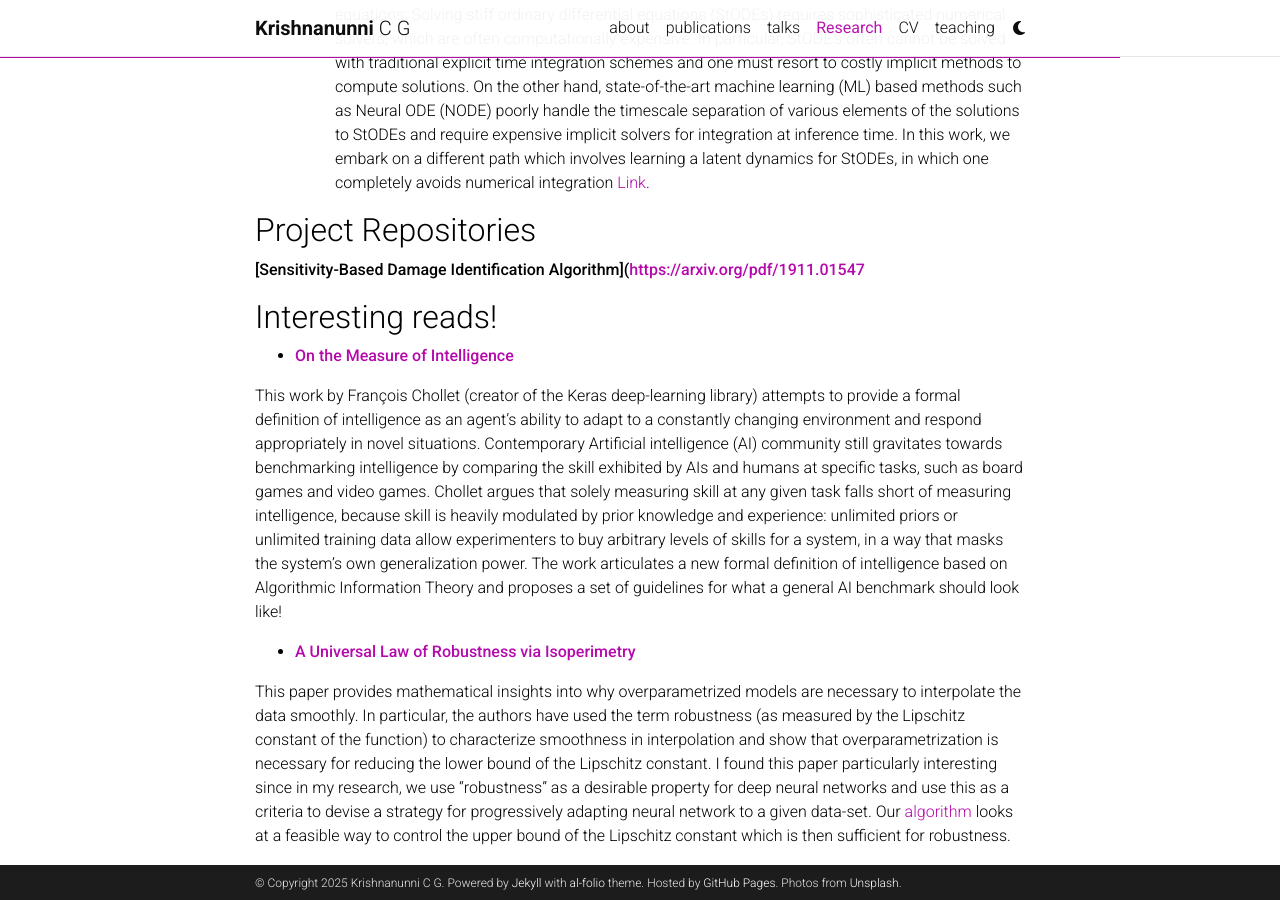
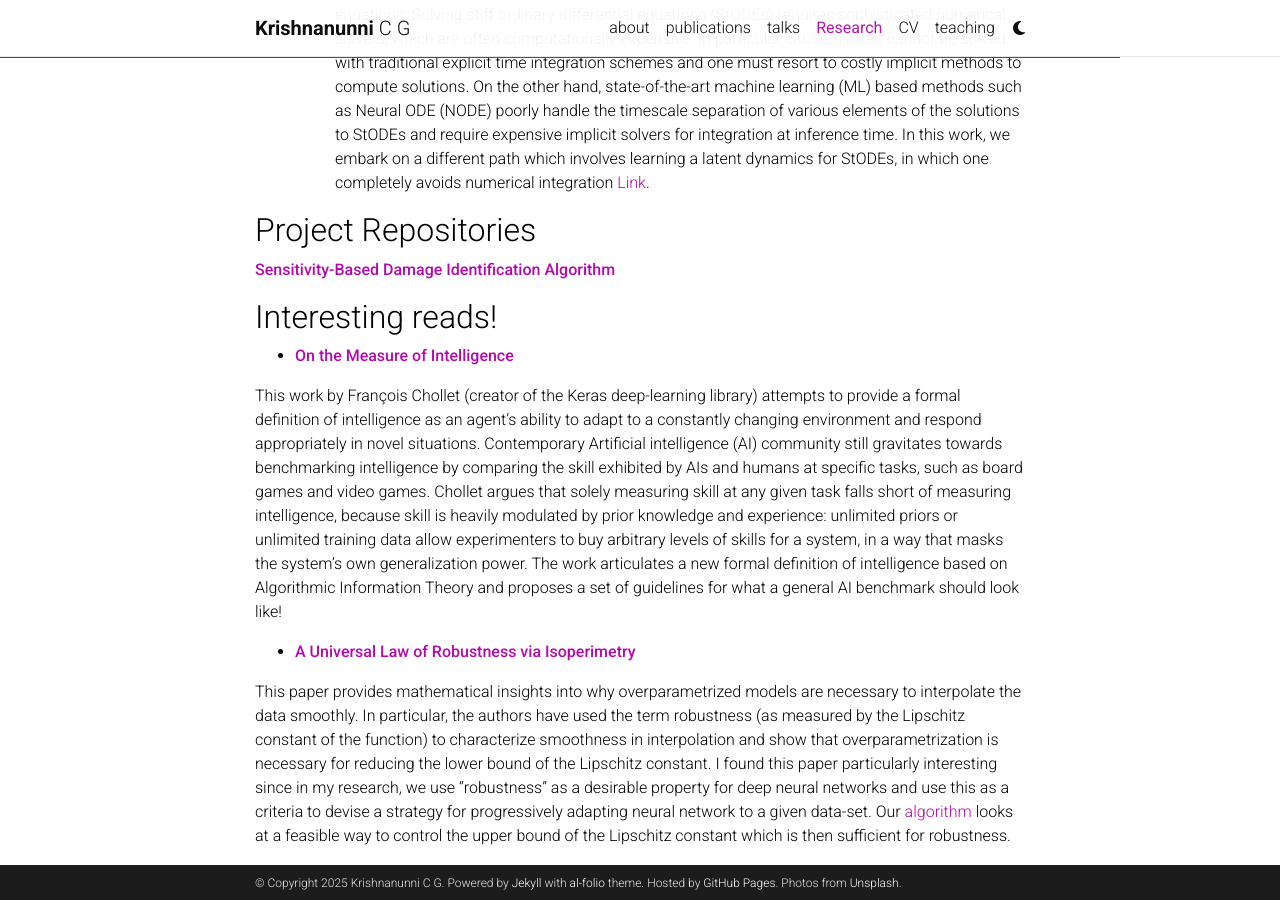
Before and after one commit to cgkrishnanunni/cgkrishnanunni.github.io, a Jekyll site: the page built from _pages/repositories.md, in a window 1280 px wide and 900 px high, scrolled down 1961 px. Built offline with Jekyll 4.4.1, drawn with Linux system fonts in a browser that asks for light colours; comment, search, counter and statistics services are not loaded; a style sheet for code colours, icons or effects is not loaded; some of the changed lines change nothing that is shown.

Commit message:
Update repositories.md

```diff
--- a/_pages/repositories.md
+++ b/_pages/repositories.md
@@ -45,7 +45,7 @@
 
 ## Project Repositories
 
-**[Sensitivity-Based Damage Identification Algorithm]([https://arxiv.org/pdf/1911.01547](https://github.com/cgkrishnanunni/Sensitivity-based-Damage-Detection)**
+**[Sensitivity-Based Damage Identification Algorithm](https://github.com/cgkrishnanunni/Sensitivity-based-Damage-Detection)**
 
 ## Interesting reads!
 
```
